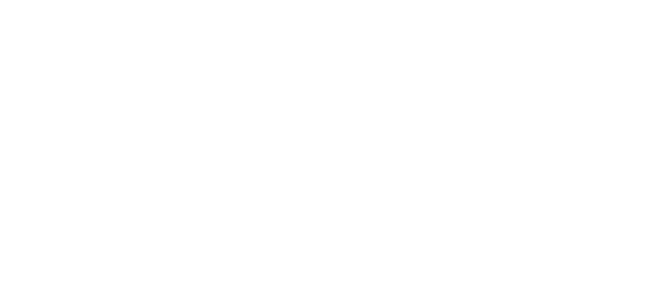
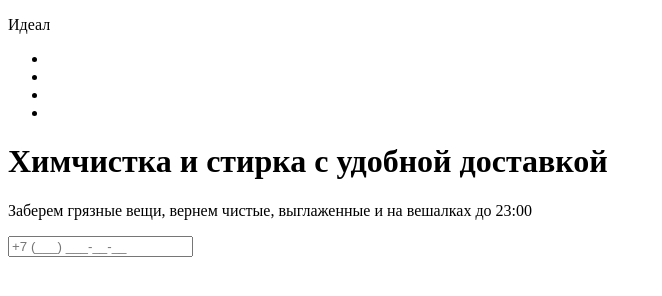
Before and after one commit to aporpa/ideal, a plain HTML site: page index.html in a window 1280 px wide. Shown: the whole page, without its empty margins (0-662 px from the left). Drawn offline with Linux system fonts and the light colour scheme.

Commit message:
initial html

```diff
--- a/index.html
+++ b/index.html
@@ -1,10 +1,36 @@
 <!DOCTYPE html>
-<html lang="en">
+<html lang="ru">
 <head>
 	<meta charset="UTF-8">
 	<title>Document</title>
 </head>
 <body>
 
+<!-- Голова -->
+<header>
+	<p>Идеал</p>
+	<ul>
+		<li></li>
+		<li></li>
+		<li></li>
+		<li></li>
+	</ul>
+</header>
+
+<!-- Главное -->
+<main>
+	<h1>Химчистка и стирка с удобной доставкой</h1>
+	<p>Заберем грязные вещи, вернем чистые,
+выглаженные и на вешалках до 23:00</p>
+	<input type="text" placeholder="+7 (___) ___-__-__">
+</main>
+
+<!-- Цены -->
+<section class="prices">
+	<div class="item"></div>
+	<div class="item"></div>
+	<div class="item"></div>
+</section>
+
 </body>
 </html>
```
